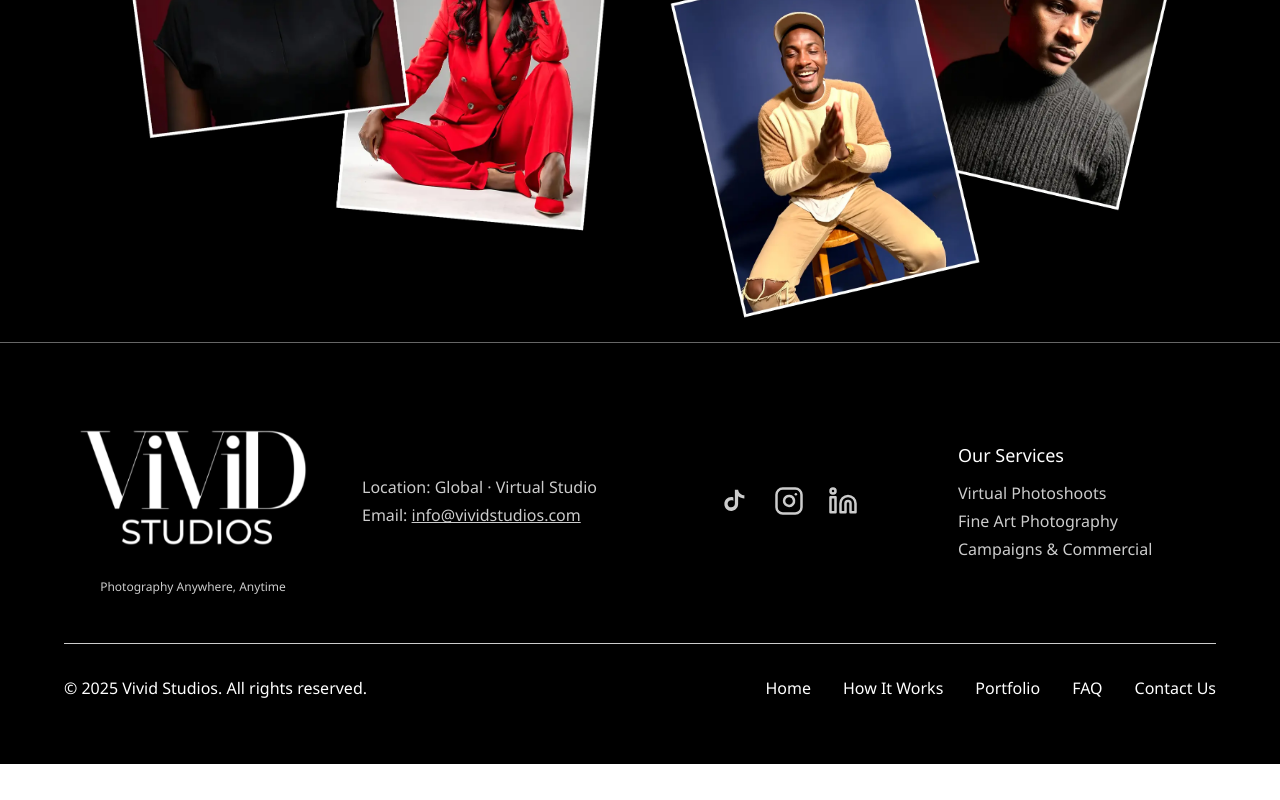
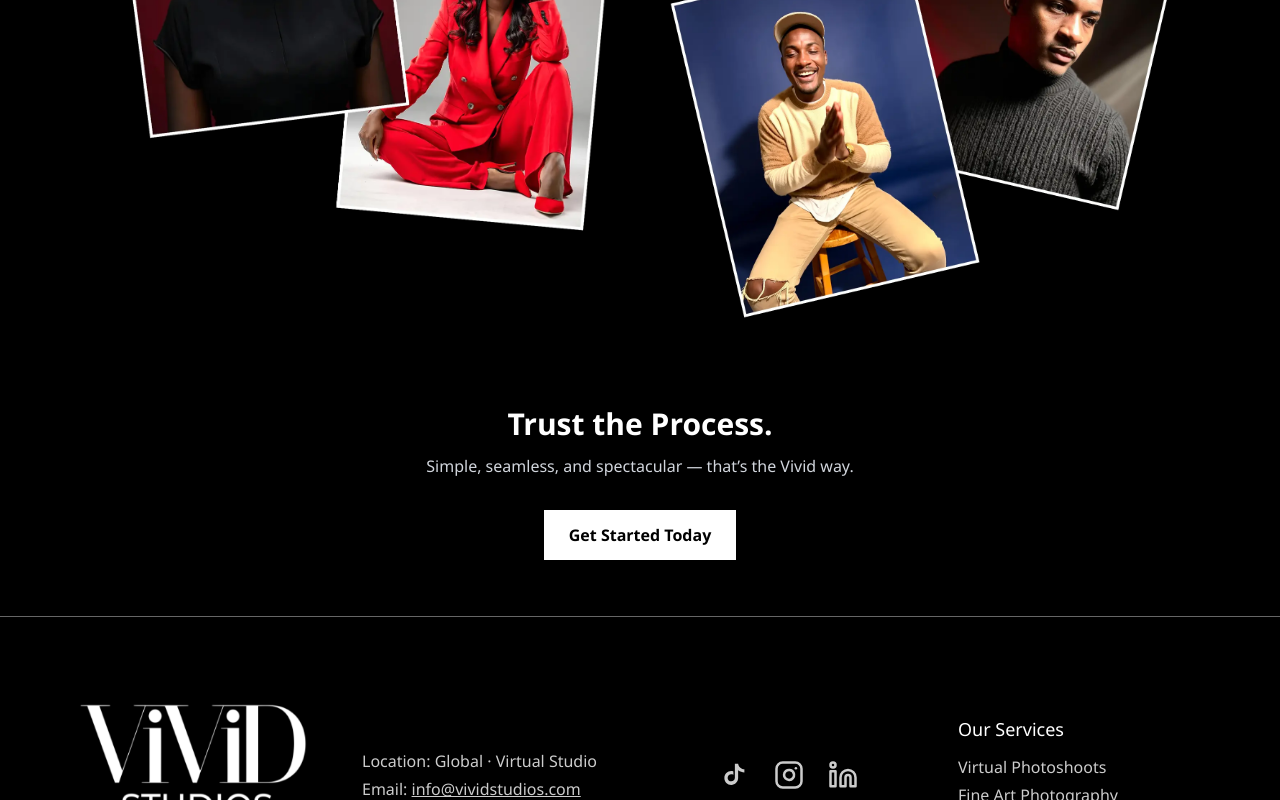
Before and after one commit to elijaharhinful/vivid-studios, a React (Vite) app: page /howitworks in a window 1280 px wide. Shown: the part 1884-2684 px from the top of the page. Before the commit the page ends 2648 px from the top, so only its background shows below. Built offline with nearby package versions, Linux system fonts and the light colour scheme; a web font is replaced by a local one.

Commit message:
chore: changed contact number on how it works page

```diff
--- a/src/pages/Contact.tsx
+++ b/src/pages/Contact.tsx
@@ -31,7 +31,7 @@ export default function Contact() {
       {/* Content */}
       <section className="pb-24">
         <div className="container mx-auto px-4 max-w-6xl grid lg:grid-cols-3 gap-10">
-          {/* Left: Direct contact + social + newsletter */}
+          {/* Left: Direct contact*/}
           <aside className="lg:col-span-1 space-y-8">
             {/* Card: Direct Contact */}
             <div className="p-6">
@@ -42,7 +42,7 @@ export default function Contact() {
                 <div>
                   <p className="text-neutral-400">WhatsApp</p>
                   <a
-                    href="https://wa.me/233000000000"
+                    href="https://wa.me/233264525811"
                     target="_blank"
                     rel="noreferrer"
                     className="text-white underline decoration-neutral-700 underline-offset-4 hover:decoration-white"
--- a/src/pages/HowItWorks.tsx
+++ b/src/pages/HowItWorks.tsx
@@ -49,7 +49,9 @@ export default function HowItWorks() {
                 (different angles &amp; expressions, no glasses or masks)
               </li>
               <li>
-        <span className="text-white font-medium">10 full-body shots</span>{" "}
+                <span className="text-white font-medium">
+                  10 full-body shots
+                </span>{" "}
                 (in fitted clothing — avoid oversized outfits)
               </li>
             </ul>
@@ -139,7 +141,7 @@ export default function HowItWorks() {
         </section>
 
         {/* Closing Section */}
-        {/* <section aria-labelledby="closing" className="p-8 md:p-10 text-center">
+        <section aria-labelledby="closing" className="p-8 md:p-10 text-center">
           <h3
             id="closing"
             className="text-2xl md:text-3xl font-semibold text-white"
@@ -151,13 +153,15 @@ export default function HowItWorks() {
           </p>
           <div className="mt-8">
             <a
-              href="/contact"
+              href="https://wa.me/233264525811"
+              target="_blank"
+              rel="noreferrer"
               className="inline-flex items-center justify-center px-6 py-3 bg-white text-black font-semibold border border-white rounded-none hover:bg-gray-200 focus-visible:outline-none focus-visible:ring-2 focus-visible:ring-white"
             >
               Get Started Today
             </a>
           </div>
-        </section> */}
+        </section>
       </main>
 
       <WhatsAppFloatingButton
```
Lines whose indentation alone changed are shown as unchanged.
